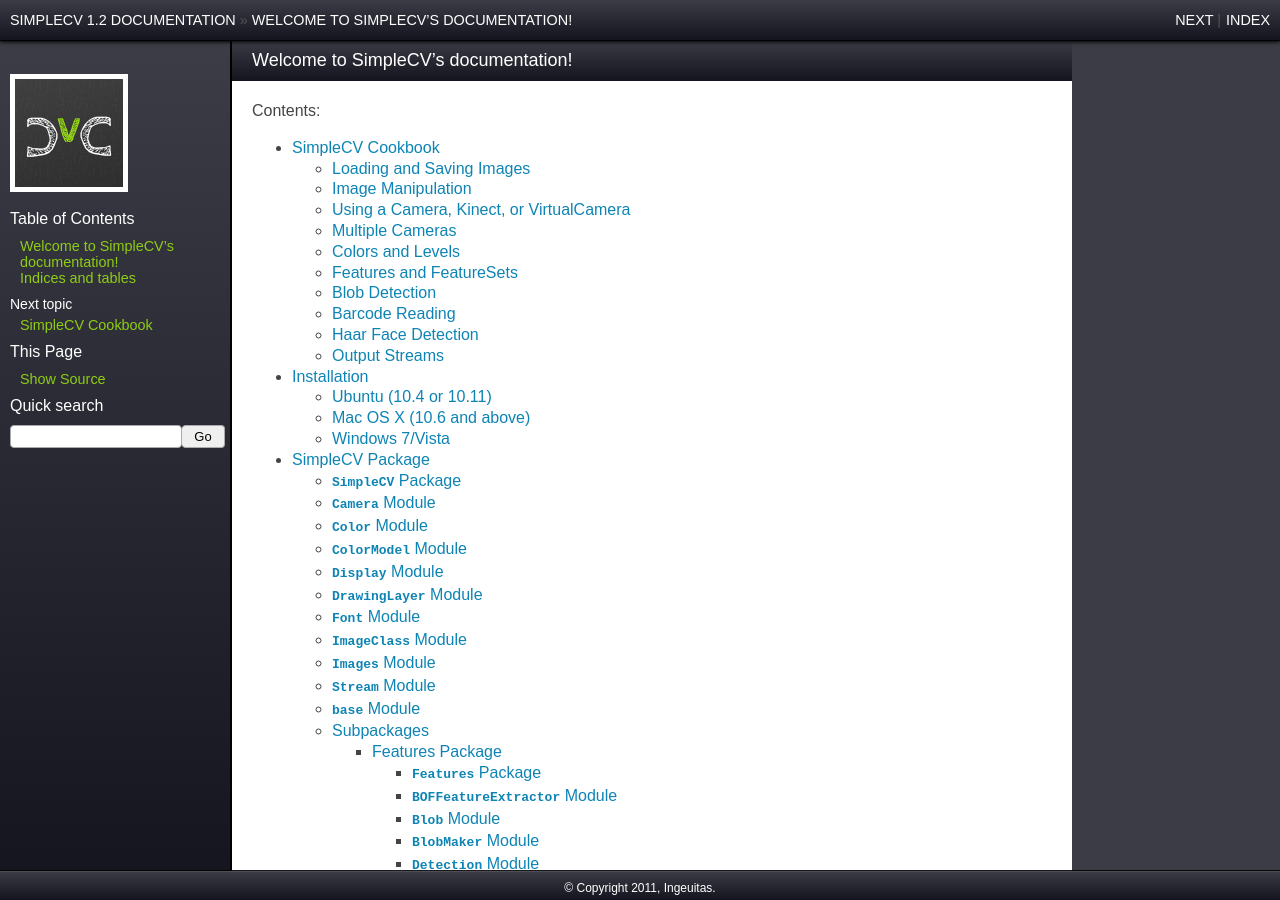
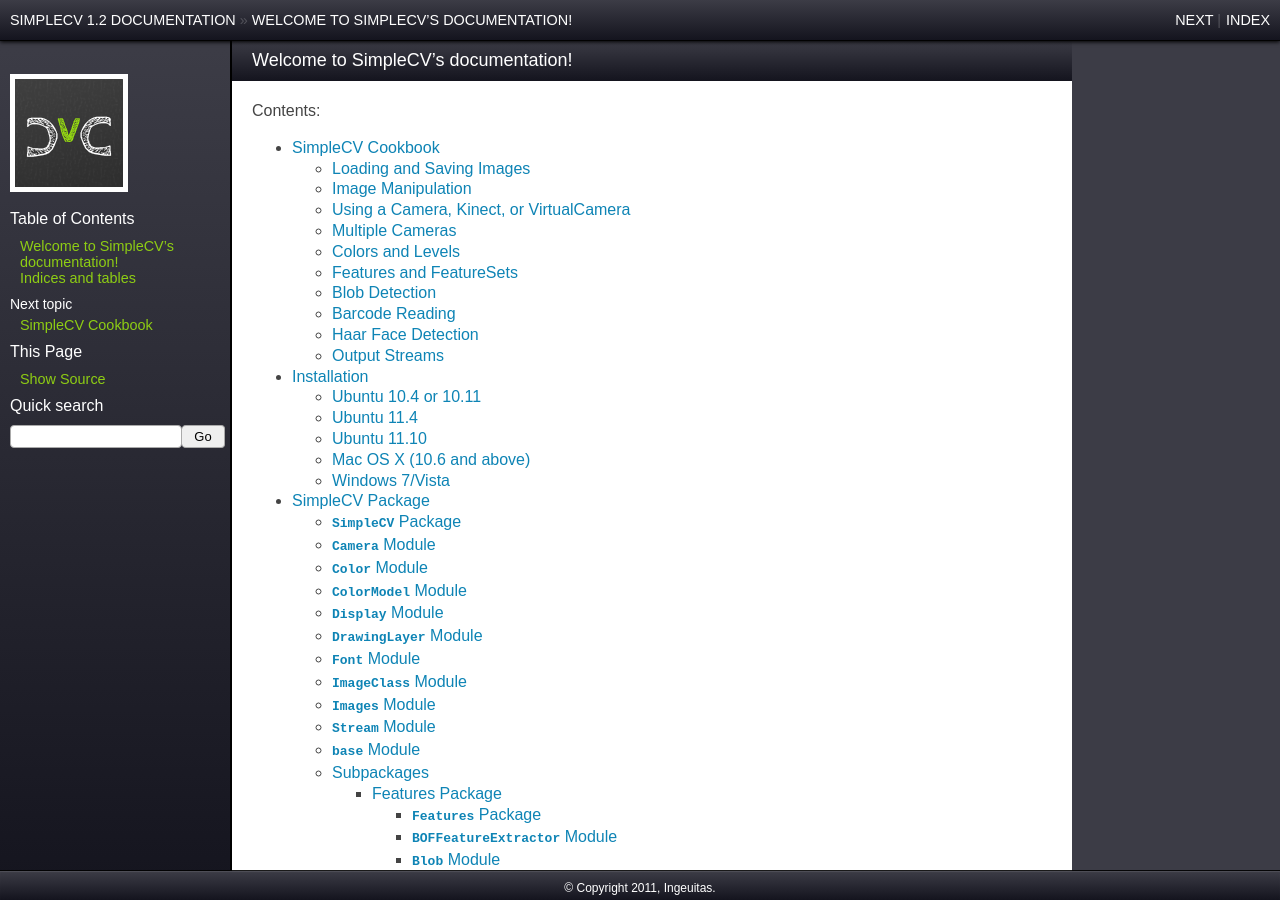
Before and after one commit to sightmachine/SimpleCV, a Sphinx documentation site: the page built from doc/index.rst, in a window 1280 px wide and 900 px high. Built offline with Sphinx 7.4.7, drawn with Linux system fonts in a browser that asks for light colours; pages that are not in the unit, such as notebooks, are missing from menus; some of the changed lines change nothing that is shown.

Commit message:
more notes from Tim on how to install under ubuntu

```diff
--- a/doc/installation.rst
+++ b/doc/installation.rst
@@ -8,17 +8,28 @@
 <http://www.youtube.com/user/IngenuitasOfficial>
 
 
-Ubuntu (10.4 or 10.11)
+Ubuntu 10.4 or 10.11
 -------------------------------------
 
 You can now download a .deb file from SourceForge -- look at http://sourceforge.net/projects/simplecv/files for an easier install.
 
-Special note for Ubuntu 11.10 -- 11.10 ships with OpenCV 2.1, by default -- to get OpenCV 2.3 run the following command:
+Ubuntu 11.4
+------------------------------------
+You can upgrade your OpenCV from 2.1 to 2.2 with the following command::
+
+    sudo add-apt-repository https://launchpad.net/~gijzelaar/+archive/opencv2 && sudo apt-get update
+
+Then install the debian package
+
+Ubuntu 11.10
+-------------------------------------
+To upgrade from OpenCV 2.1 to OpenCV 2.3 run the following command:
 
     sudo add-apt-repository ppa:gijzelaar/cuda && sudo add-apt-repository ppa:gijzelaar/opencv2.3 && sudo apt-get update
 
+Then install the debian package
 
-This is the manual method for installation
+Here is the manual method for installation:
 
 
 Steps:
```
